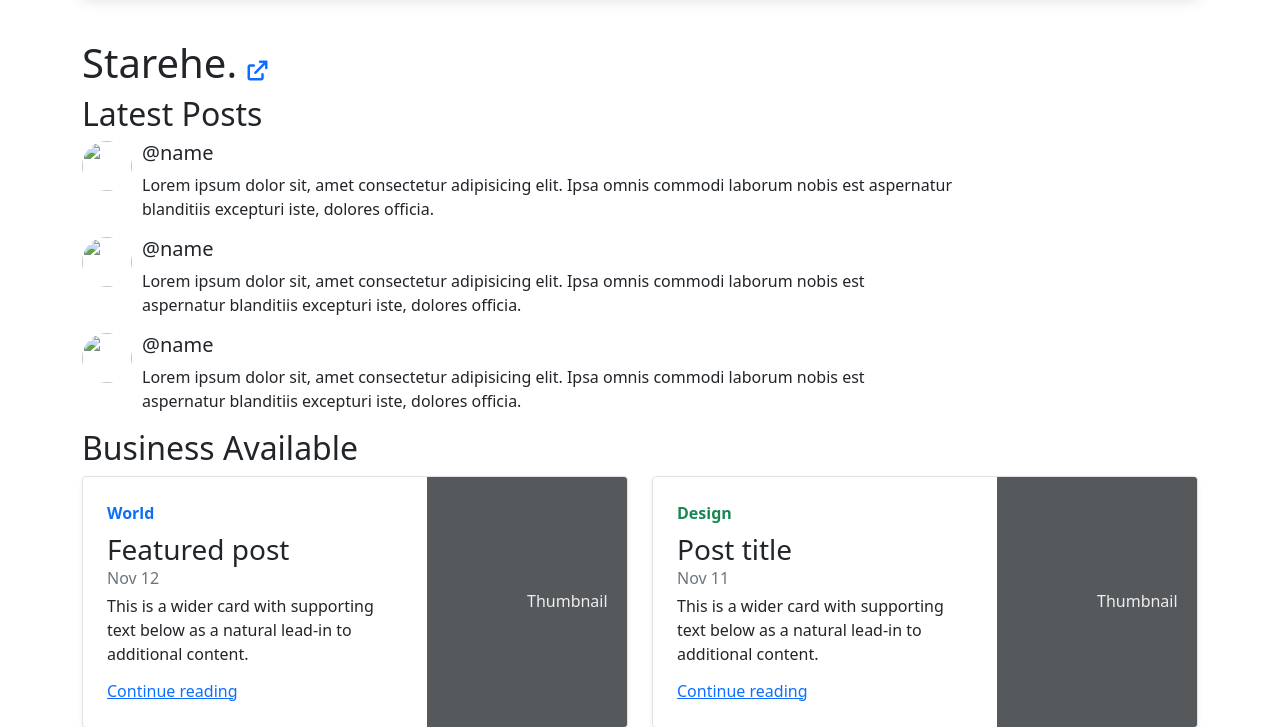
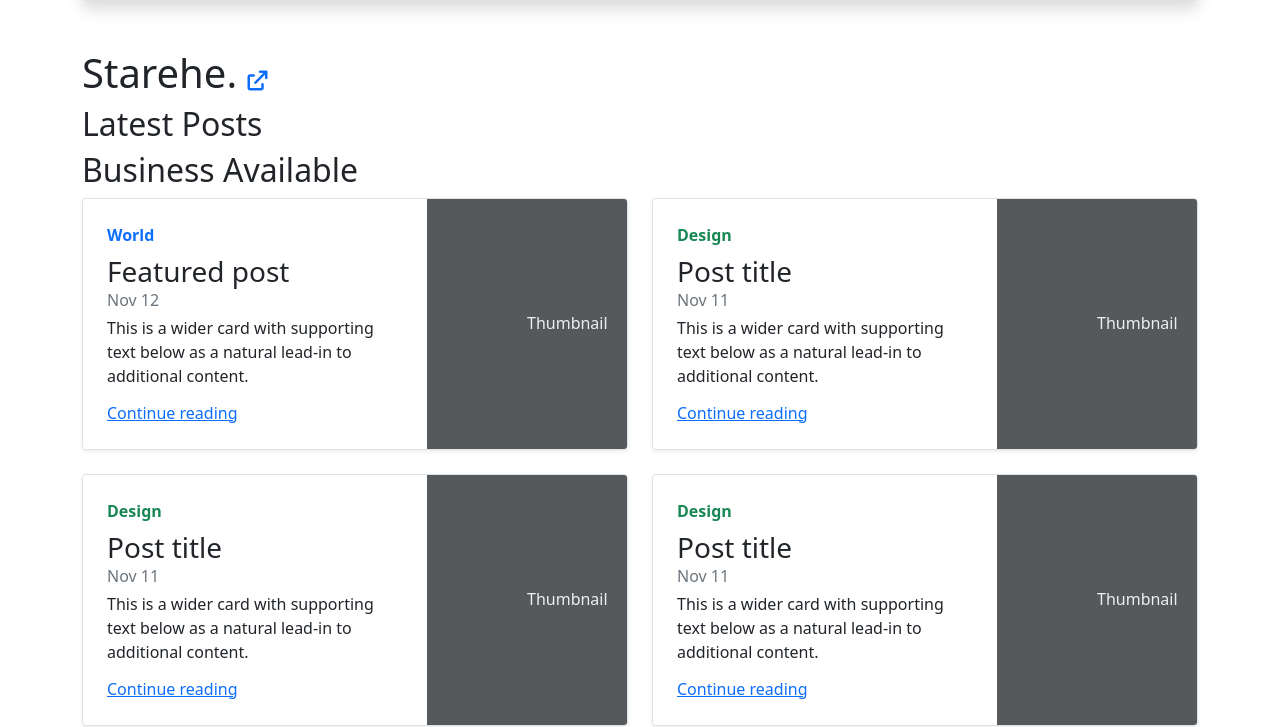
Before and after one commit to Hussein-omar-osman/django-neighbourhood, a Django app: page /neighbour/ in a window 1280 px wide. Shown: the part 122-849 px from the top of the page. Run offline with Django 4.2, Linux system fonts and the light colour scheme; a user stored in the database is signed in; data comes from the database, SQL or seed files in the repository; both versions use the stored data as it was after the commit; some libraries are stand-ins or nearby versions.

Commit message:
making the post section dynamic

```diff
--- a/base/models.py
+++ b/base/models.py
@@ -28,6 +28,7 @@
     name = models.CharField(max_length=200)
     user = models.ForeignKey(User, on_delete=models.CASCADE)
     image = CloudinaryField('image')
+    body = models.TextField(null=True)
     contact = models.CharField(max_length=200)
     neighbourHood = models.ForeignKey(NeighbourHood, on_delete=models.CASCADE)
     created = models.DateTimeField(auto_now_add=True)
--- a/base/views.py
+++ b/base/views.py
@@ -1,6 +1,6 @@
 from django.shortcuts import render, redirect
 from django.contrib import messages
-from base.models import User
+from base.models import User, Post, NeighbourHood, Business
 from django.contrib.auth.decorators import login_required
 from django.contrib.auth import authenticate, login, logout
 
@@ -80,5 +80,7 @@
 
 @login_required(login_url='loginPage')
 def neighbour(request):
-
-   return render(request, 'neighbourhood.html')
+   neighbour = NeighbourHood.objects.get(name=request.user.neighboorhood)
+   posts = Post.objects.filter(neighbourHood=neighbour)
+   context = {'posts':posts}
+   return render(request, 'neighbourhood.html', context)
--- a/templates/base.html
+++ b/templates/base.html
@@ -21,7 +21,7 @@
     <header
       class="d-flex flex-wrap align-items-center justify-content-center justify-content-md-between py-3 mb-4 border-bottom shadow p-3 mb-5 bg-body rounded">
       <a href="/" class="d-flex align-items-center col-md-3 mb-2 mb-md-0 text-dark text-decoration-none">
-        <svg class="bi me-2" width="80" height="80" role="img" xmlns="http://www.w3.org/2000/svg"
+        <svg class="bi me-2" width="90" height="90" role="img" xmlns="http://www.w3.org/2000/svg"
           xmlns:xlink="http://www.w3.org/1999/xlink" version="1.1" viewBox="0 0 3187.5 840.3954326742254">
 
           <g transform="scale(9.375) translate(10, 10)">
@@ -56,9 +56,12 @@
               class="rounded-circle">
           </a>
           <ul class="dropdown-menu text-small" aria-labelledby="dropdownUser1">
-            <li><a class="dropdown-item" href="#">New project...</a></li>
+            <li><a class="dropdown-item" href="#">{{request.user.username}}</a></li>
+            <hr class="dropdown-divider">
+            <li><a class="dropdown-item" href="{% url 'neighbour' %}">NeighbourHood</a></li>
             <li><a class="dropdown-item" href="#">Settings</a></li>
-            <li><a class="dropdown-item" href="#">Profile</a></li>
+            <li><a class="dropdown-item" href="#">Post</a></li>
+            <li><a class="dropdown-item" href="#">Business</a></li>
             <li>
               <hr class="dropdown-divider">
             </li>
--- a/templates/neighbourhood.html
+++ b/templates/neighbourhood.html
@@ -10,39 +10,23 @@
   </h1>
  </div>
  <h2>Latest Posts</h2>
+
+ {% for post in posts %}
+
  <div style="display: flex; max-width: 900px; gap: 10px;">
   <div>
-   <img src="{{request.user.image.url}}" alt=""
-    style="width: 50px; height: 50px; border-radius: 50%; object-fit: cover;">
+   <img src="{{post.user.image.url}}" alt="" style="width: 50px; height: 50px; border-radius: 50%; object-fit: cover;">
   </div>
   <div>
-   <h5>@name</h5>
-   <p>Lorem ipsum dolor sit, amet consectetur adipisicing elit. Ipsa omnis commodi laborum nobis est aspernatur
-    blanditiis excepturi iste, dolores officia.</p>
+   <h5>@{{post.user.username}}</h5>
+   <p>{{post.body}}</p>
   </div>
  </div>
- <div style="display: flex; max-width: 800px; gap: 10px;">
-  <div>
-   <img src="{{request.user.image.url}}" alt=""
-    style="width: 50px; height: 50px; border-radius: 50%; object-fit: cover;">
-  </div>
-  <div>
-   <h5>@name</h5>
-   <p>Lorem ipsum dolor sit, amet consectetur adipisicing elit. Ipsa omnis commodi laborum nobis est aspernatur
-    blanditiis excepturi iste, dolores officia.</p>
-  </div>
- </div>
- <div style="display: flex; max-width: 800px; gap: 10px;">
-  <div>
-   <img src="{{request.user.image.url}}" alt=""
-    style="width: 50px; height: 50px; border-radius: 50%; object-fit: cover;">
-  </div>
-  <div>
-   <h5>@name</h5>
-   <p>Lorem ipsum dolor sit, amet consectetur adipisicing elit. Ipsa omnis commodi laborum nobis est aspernatur
-    blanditiis excepturi iste, dolores officia.</p>
-  </div>
- </div>
+ {% endfor %}
+
+
+
+
  <div class="row mb-2">
   <h2>Business Available</h2>
   <div class="col-md-6">
```
Also changed, not shown: base/migrations/0003_business_body.py (added), db.sqlite3.
